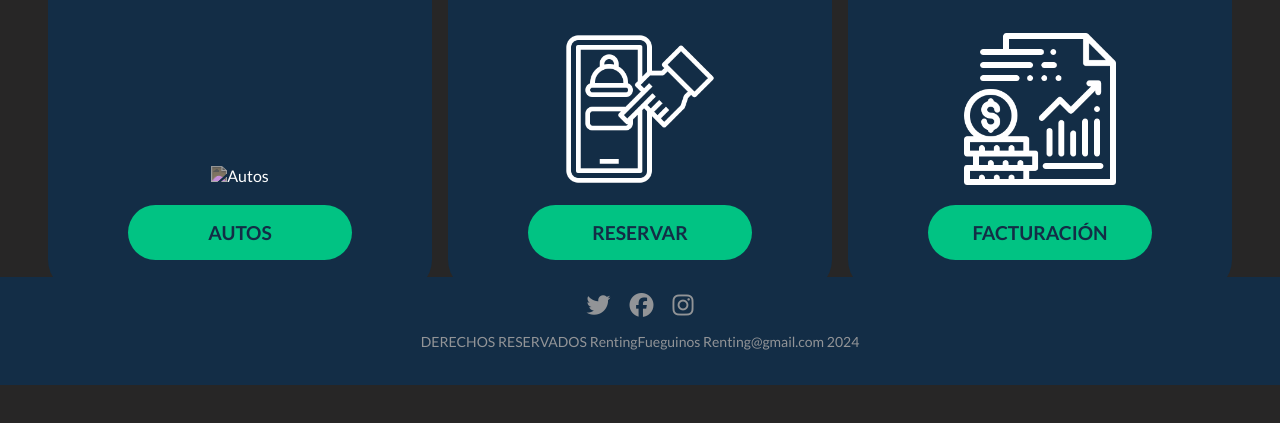
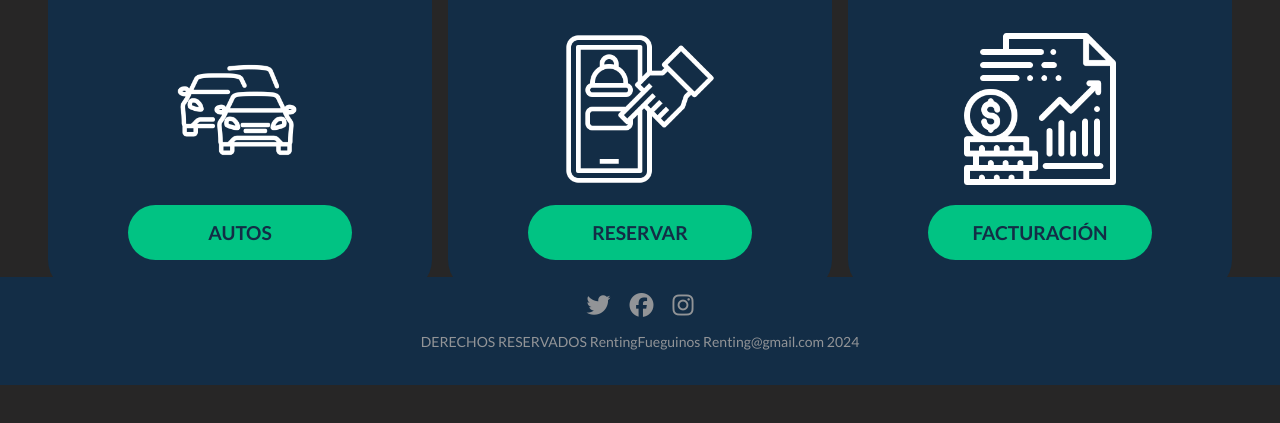
Before and after one commit to FrVillagra/ProgramacionCUDI2024GrupoN, a plain HTML site: page index.html in a window 1280 px wide. Shown: the part 415-838 px from the top of the page. Drawn offline with Linux system fonts and the light colour scheme; the site is published under a folder, as on GitHub Pages, so addresses that start at the root find nothing.

Commit message:
correción de imágen del Index

```diff
--- a/index.html
+++ b/index.html
@@ -38,7 +38,7 @@
                 <div class="box">
                     <h2>MIS AUTOS</h2>
                     <p>Visualiza los autos en tu colección, su estado, precio y disponibilidad.</p>
-                    <img class="icono-index" src="/Imagenes/autosindex.png" alt="Autos">
+                    <img class="icono-index" src="Imagenes/autosindex.png" alt="Autos">
                     <a href="misautos.html">AUTOS</a>
                 </div>
                 <div class="box">
```
